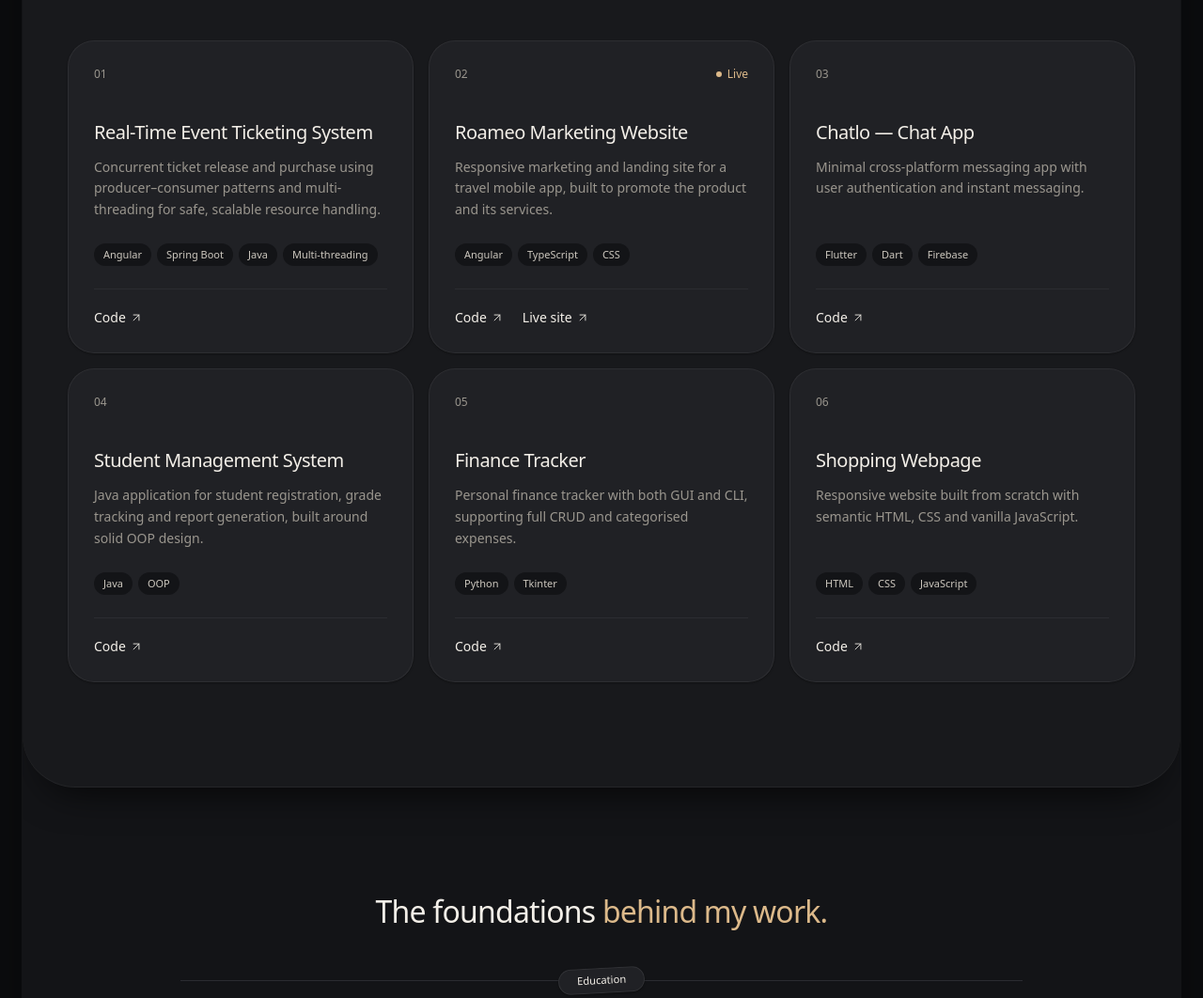
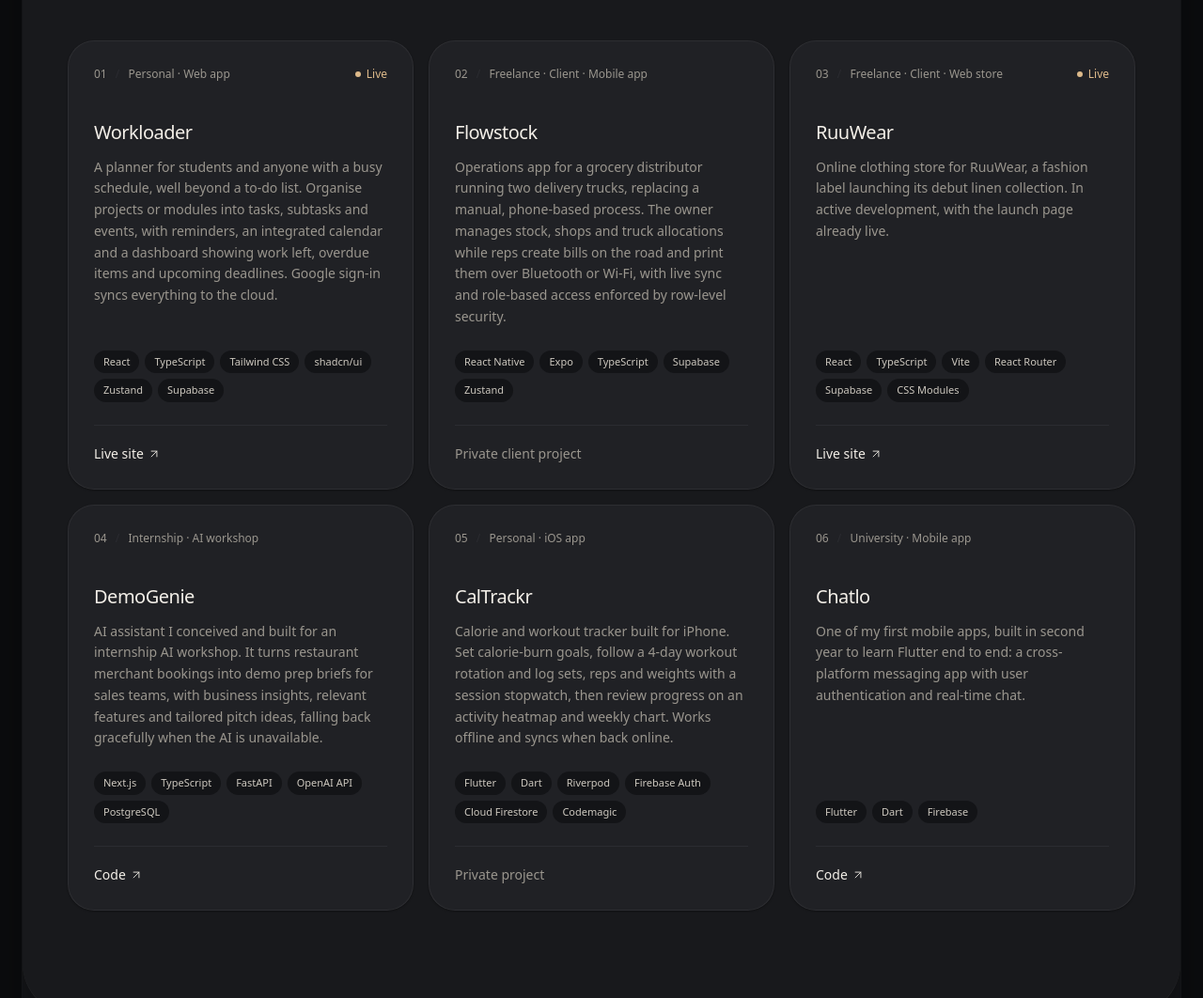
Before and after one commit to Joshfd05/Portfolio, an Astro site: page / in a window 1280 px wide. Shown: the part 2060-3122 px from the top of the page at 94% size. Built offline with nearby package versions, Linux system fonts and the light colour scheme; Astro itself is replaced by a stand-in of ours.

Commit message:
new:updated project cards into my latest projects

```diff
--- a/src/components/Projects.astro
+++ b/src/components/Projects.astro
@@ -16,8 +16,12 @@ import SectionHeading from './SectionHeading.astro';
             class="card flex flex-col rounded-[28px] p-6 transition duration-300 hover:-translate-y-1 hover:shadow-[0_22px_44px_-20px_rgba(0,0,0,0.8),inset_0_0_0_1px_rgba(220,185,138,0.25)] md:p-7"
             data-reveal
           >
-            <div class="flex items-center justify-between text-xs text-muted">
-              <span class="tabular-nums">{String(i + 1).padStart(2, '0')}</span>
+            <div class="flex items-center justify-between gap-3 text-xs text-muted">
+              <span>
+                <span class="tabular-nums">{String(i + 1).padStart(2, '0')}</span>
+                <span class="mx-1.5 text-line" aria-hidden="true">/</span>
+                {project.type}
+              </span>
               {project.live && (
                 <span class="flex items-center gap-1.5 text-accent">
                   <span class="size-1.5 rounded-full bg-accent" aria-hidden="true" />
@@ -58,6 +62,7 @@ import SectionHeading from './SectionHeading.astro';
                   <span class="sr-only">for {project.title}</span>
                 </a>
               )}
+              {!project.code && !project.live && project.note && <span class="text-muted">{project.note}</span>}
             </div>
           </li>
         ))
--- a/src/data/portfolio.ts
+++ b/src/data/portfolio.ts
@@ -9,6 +9,7 @@ import {
   siOpenjdk,
   siReact,
   siSpringboot,
+  siSupabase,
   siTypescript,
 } from 'simple-icons';
 
@@ -42,10 +43,14 @@ export type Experience = {
 
 export type Project = {
   title: string;
+  /** Short context shown above the title, e.g. "Freelance · Web store". */
+  type: string;
   summary: string;
   stack: string[];
   code?: string;
   live?: string;
+  /** Shown in place of links when neither `code` nor `live` is public. */
+  note?: string;
 };
 
 export type Education = {
@@ -107,6 +112,7 @@ export const techStack: { name: string; icon: SimpleIcon | IconName; color: stri
   { name: 'TypeScript', icon: siTypescript, color: '#3178C6' },
   { name: 'Angular', icon: siAngular, color: '#DD0031' },
   { name: 'SQL', icon: 'database', color: '#7FA7D9' },
+  { name: 'Supabase', icon: siSupabase, color: '#3FCF8E' },
   { name: 'Google Cloud', icon: siGooglecloud, color: '#4285F4' },
   { name: 'Flutter', icon: siFlutter, color: '#47C5FB' },
   { name: 'Firebase', icon: siFirebase, color: '#FFCA28' },
@@ -148,12 +154,12 @@ export const services: Service[] = [
   {
     icon: 'monitor',
     title: 'Full-stack Web',
-    description: 'Responsive web apps with Angular, TypeScript and Spring Boot.',
+    description: 'Responsive web apps with React, Angular, TypeScript, Spring Boot and Supabase.',
   },
   {
     icon: 'smartphone',
     title: 'Mobile Apps',
-    description: 'Cross-platform apps with Flutter and Firebase, from auth to real-time chat.',
+    description: 'Cross-platform apps with Flutter and React Native, backed by Firebase or Supabase.',
   },
   {
     icon: 'briefcase',
@@ -186,44 +192,52 @@ export const experience: Experience[] = [
 
 export const projects: Project[] = [
   {
-    title: 'Real-Time Event Ticketing System',
+    title: 'Workloader',
+    type: 'Personal · Web app',
     summary:
-      'Concurrent ticket release and purchase using producer–consumer patterns and multi-threading for safe, scalable resource handling.',
-    stack: ['Angular', 'Spring Boot', 'Java', 'Multi-threading'],
-    code: 'https://github.com/Joshfd05/Real-Time-Event-Ticketing-Handler',
+      'A planner for students and anyone with a busy schedule, well beyond a to-do list. Organise projects or modules into tasks, subtasks and events, with reminders, an integrated calendar and a dashboard showing work left, overdue items and upcoming deadlines. Google sign-in syncs everything to the cloud.',
+    stack: ['React', 'TypeScript', 'Tailwind CSS', 'shadcn/ui', 'Zustand', 'Supabase'],
+    live: 'https://workloader.vercel.app/',
   },
   {
-    title: 'Roameo Marketing Website',
+    title: 'Flowstock',
+    type: 'Freelance · Client · Mobile app',
     summary:
-      'Responsive marketing and landing site for a travel mobile app, built to promote the product and its services.',
-    stack: ['Angular', 'TypeScript', 'CSS'],
-    code: 'https://github.com/Joshfd05/Roameo-MarketingWeb',
-    live: 'https://roameo.world/',
+      'Operations app for a grocery distributor running two delivery trucks, replacing a manual, phone-based process. The owner manages stock, shops and truck allocations while reps create bills on the road and print them over Bluetooth or Wi-Fi, with live sync and role-based access enforced by row-level security.',
+    stack: ['React Native', 'Expo', 'TypeScript', 'Supabase', 'Zustand'],
+    note: 'Private client project',
   },
   {
-    title: 'Chatlo — Chat App',
-    summary: 'Minimal cross-platform messaging app with user authentication and instant messaging.',
+    title: 'RuuWear',
+    type: 'Freelance · Client · Web store',
+    summary:
+      'Online clothing store for RuuWear, a fashion label launching its debut linen collection. In active development, with the launch page already live.',
+    stack: ['React', 'TypeScript', 'Vite', 'React Router', 'Supabase', 'CSS Modules'],
+    live: 'https://www.ruuwear.lk/',
+  },
+  {
+    title: 'DemoGenie',
+    type: 'Internship · AI workshop',
+    summary:
+      'AI assistant I conceived and built for an internship AI workshop. It turns restaurant merchant bookings into demo prep briefs for sales teams, with business insights, relevant features and tailored pitch ideas, falling back gracefully when the AI is unavailable.',
+    stack: ['Next.js', 'TypeScript', 'FastAPI', 'OpenAI API', 'PostgreSQL'],
+    code: 'https://github.com/Joshfd05/DemoGenie',
+  },
+  {
+    title: 'CalTrackr',
+    type: 'Personal · iOS app',
+    summary:
+      'Calorie and workout tracker built for iPhone. Set calorie-burn goals, follow a 4-day workout rotation and log sets, reps and weights with a session stopwatch, then review progress on an activity heatmap and weekly chart. Works offline and syncs when back online.',
+    stack: ['Flutter', 'Dart', 'Riverpod', 'Firebase Auth', 'Cloud Firestore', 'Codemagic'],
+    note: 'Private project',
+  },
+  {
+    title: 'Chatlo',
+    type: 'University · Mobile app',
+    summary:
+      'One of my first mobile apps, built in second year to learn Flutter end to end: a cross-platform messaging app with user authentication and real-time chat.',
     stack: ['Flutter', 'Dart', 'Firebase'],
     code: 'https://github.com/Joshfd05/Chatlo',
-  },
-  {
-    title: 'Student Management System',
-    summary:
-      'Java application for student registration, grade tracking and report generation, built around solid OOP design.',
-    stack: ['Java', 'OOP'],
-    code: 'https://github.com/Joshfd05/University-Student-Management-System',
-  },
-  {
-    title: 'Finance Tracker',
-    summary: 'Personal finance tracker with both GUI and CLI, supporting full CRUD and categorised expenses.',
-    stack: ['Python', 'Tkinter'],
-    code: 'https://github.com/Joshfd05/Finance-Tracker-GUI-Version-',
-  },
-  {
-    title: 'Shopping Webpage',
-    summary: 'Responsive website built from scratch with semantic HTML, CSS and vanilla JavaScript.',
-    stack: ['HTML', 'CSS', 'JavaScript'],
-    code: 'https://github.com/Joshfd05/Shopping-Page',
   },
 ];
 
```
